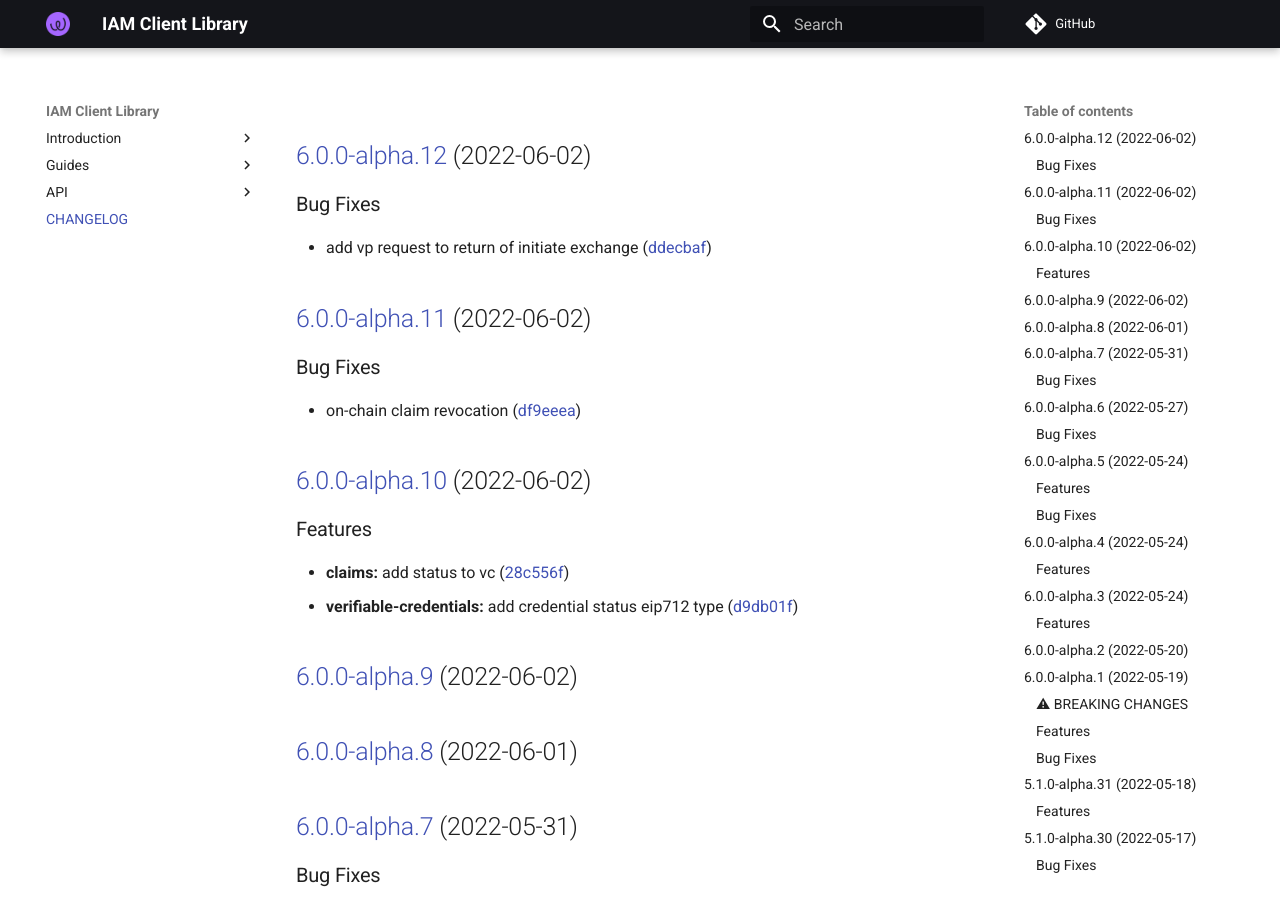
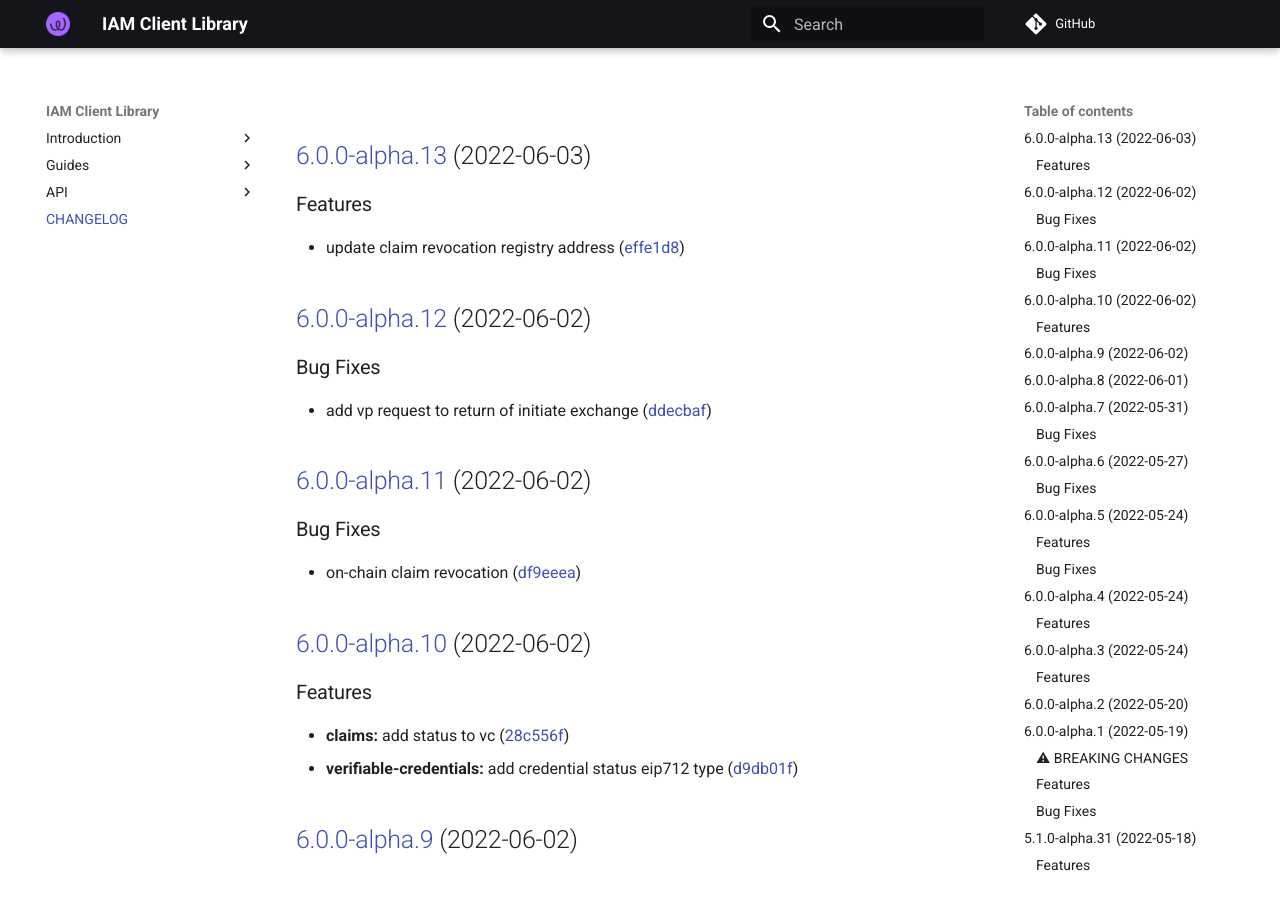
Before and after one commit to energywebfoundation/iam-client-lib, an MkDocs documentation site: the page built from docs/CHANGELOG.md, in a window 1280 px wide and 900 px high. Built offline with MkDocs 1.6.1 and Material for MkDocs 9.7.7, drawn with Linux system fonts in a browser that asks for light colours; comment, search, counter and statistics services are not loaded.

Commit message:
chore(release): 6.0.0-alpha.13 [skip ci]
## [6.0.0-alpha.13](https://github.com/energywebfoundation/iam-client-lib/compare/v6.0.0-alpha.12...v6.0.0-alpha.13) (2022-06-03)

### Features

* update claim revocation registry address ([effe1d8](https://github.com/energywebfoundation/iam-client-lib/commit/effe1d899d8316005759a2c0050ec4d4c3513d0b))

```diff
--- a/docs/CHANGELOG.md
+++ b/docs/CHANGELOG.md
@@ -1,3 +1,10 @@
+## [6.0.0-alpha.13](https://github.com/energywebfoundation/iam-client-lib/compare/v6.0.0-alpha.12...v6.0.0-alpha.13) (2022-06-03)
+
+
+### Features
+
+* update claim revocation registry address ([effe1d8](https://github.com/energywebfoundation/iam-client-lib/commit/effe1d899d8316005759a2c0050ec4d4c3513d0b))
+
 ## [6.0.0-alpha.12](https://github.com/energywebfoundation/iam-client-lib/compare/v6.0.0-alpha.11...v6.0.0-alpha.12) (2022-06-02)
 
 
--- a/package.json
+++ b/package.json
@@ -1,6 +1,6 @@
 {
   "name": "iam-client-lib",
-  "version": "6.0.0-alpha.12",
+  "version": "6.0.0-alpha.13",
   "description": "Library for Decentralized Identity and Access Management",
   "main": "dist/index.js",
   "module": "dist/index.esm.js",
```
